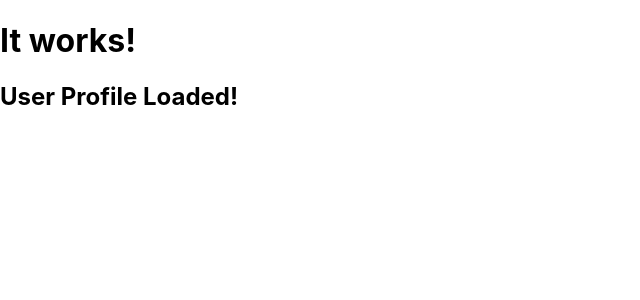
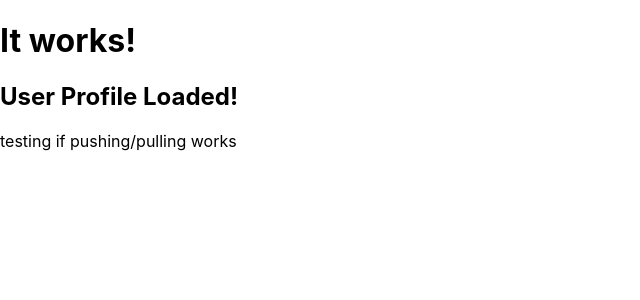
Before and after one commit to daragmas/phase-2-project, a React (Create React App) app: page / in a window 1280 px wide. Shown: the top 300 px of the page, without its empty margins (0-640 px from the left). Built offline with nearby package versions, Linux system fonts and the light colour scheme.

Commit message:
testing pull/push

```diff
--- a/src/components/Home.js
+++ b/src/components/Home.js
@@ -5,6 +5,7 @@ const Home = ()=>{
         <div>
             <h1>It works!</h1>
             <UserProfile/>
+            <p>testing if pushing/pulling works</p>
         </div>
 
 
```
